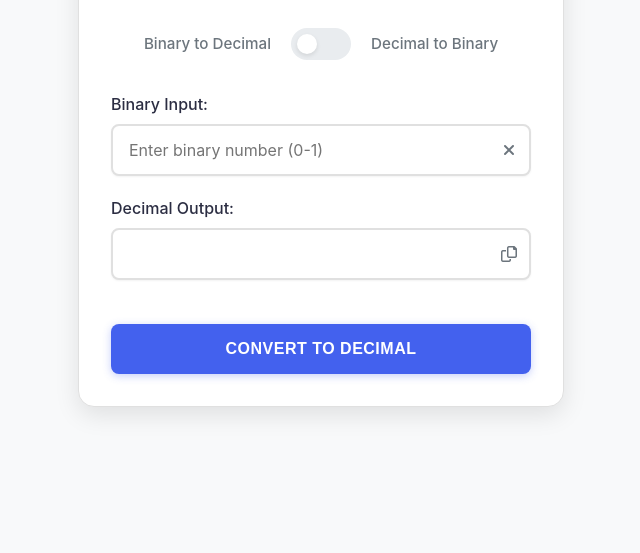
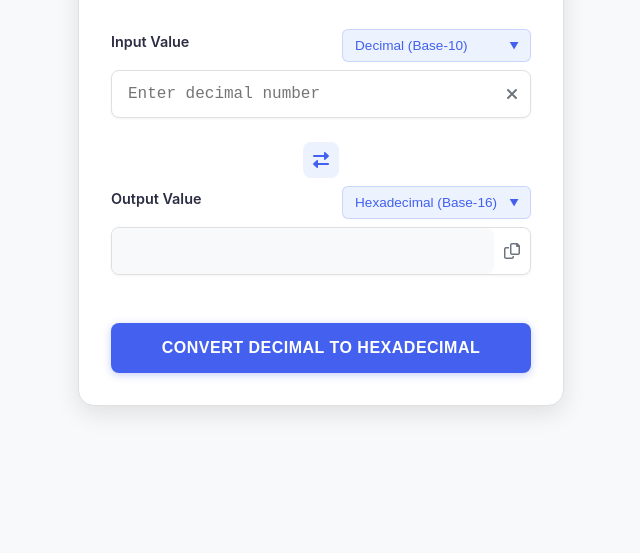
Before and after one commit to Hrk84ya/B2D, a plain HTML site: page index.html in a window 1280 px wide. Shown: the part 247-800 px from the top of the page, without its empty margins (319-959 px from the left). Drawn offline with Linux system fonts and the light colour scheme.

Commit message:
Added multiple number conversions

```diff
--- a/index.html
+++ b/index.html
@@ -10,27 +10,50 @@
 <body>
     <div class="container">
         <h1>Number System Converter</h1>
-        <div class="toggle-container">
-            <span>Binary to Decimal</span>
-            <label class="switch">
-                <input type="checkbox" id="conversionMode">
-                <span class="slider round"></span>
-            </label>
-            <span>Decimal to Binary</span>
-        </div>
+
         <form id="converterForm">
+            <!-- Input Section -->
             <div class="field">
-                <label for="inputValue" id="inputLabel">Binary Input:</label>
+                <div class="field-header">
+                    <label for="inputValue" id="inputLabel">Input Value</label>
+                    <div class="select-container">
+                        <select id="inputType" class="number-type-selector">
+                            <option value="binary">Binary (Base-2)</option>
+                            <option value="decimal" selected>Decimal (Base-10)</option>
+                            <option value="hex">Hexadecimal (Base-16)</option>
+                            <option value="octal">Octal (Base-8)</option>
+                        </select>
+                    </div>
+                </div>
                 <div class="input-container">
-                    <input type="text" id="inputValue" placeholder="Enter binary number" required>
-                    <button type="button" id="clearInput" class="icon-button">
+                    <input type="text" id="inputValue" placeholder="Enter number" required>
+                    <button type="button" id="clearInput" class="icon-button" title="Clear input">
                         <i class="fas fa-times"></i>
                     </button>
                 </div>
                 <span id="inputError" class="error-message"></span>
             </div>
+
+            <!-- Swap Button -->
+            <div class="swap-container">
+                <button type="button" id="swapButton" class="icon-button" title="Swap input and output">
+                    <i class="fas fa-exchange-alt"></i>
+                </button>
+            </div>
+
+            <!-- Output Section -->
             <div class="field">
-                <label for="outputValue" id="outputLabel">Decimal Output:</label>
+                <div class="field-header">
+                    <label for="outputValue" id="outputLabel">Output Value</label>
+                    <div class="select-container">
+                        <select id="outputType" class="number-type-selector">
+                            <option value="binary">Binary (Base-2)</option>
+                            <option value="decimal">Decimal (Base-10)</option>
+                            <option value="hex" selected>Hexadecimal (Base-16)</option>
+                            <option value="octal">Octal (Base-8)</option>
+                        </select>
+                    </div>
+                </div>
                 <div class="input-container">
                     <input type="text" id="outputValue" disabled>
                     <button type="button" id="copyOutput" class="icon-button" title="Copy to clipboard">
@@ -38,6 +61,7 @@
                     </button>
                 </div>
             </div>
+
             <button type="submit" id="convertButton">Convert</button>
         </form>
     </div>
--- a/script.js
+++ b/script.js
@@ -4,45 +4,62 @@ document.addEventListener('DOMContentLoaded', function() {
     const inputField = document.getElementById('inputValue');
     const outputField = document.getElementById('outputValue');
     const errorElement = document.getElementById('inputError');
-    const toggle = document.getElementById('conversionMode');
-    const inputLabel = document.getElementById('inputLabel');
-    const outputLabel = document.getElementById('outputLabel');
+    const inputType = document.getElementById('inputType');
+    const outputType = document.getElementById('outputType');
+    const swapButton = document.getElementById('swapButton');
     const clearButton = document.getElementById('clearInput');
     const copyButton = document.getElementById('copyOutput');
     const convertButton = document.getElementById('convertButton');
 
-    // Initialize the UI
-    updateUILabels();
+    // Number system configurations
+    const numberSystems = {
+        binary: {
+            name: 'Binary',
+            base: 2,
+            prefix: '0b',
+            pattern: /^[01]+$/,
+            error: 'Please enter a valid binary number (0-1)'
+        },
+        decimal: {
+            name: 'Decimal',
+            base: 10,
+            prefix: '',
+            pattern: /^\d+$/,
+            error: 'Please enter a valid decimal number (0-9)'
+        },
+        hex: {
+            name: 'Hexadecimal',
+            base: 16,
+            prefix: '0x',
+            pattern: /^[0-9a-fA-F]+$/,
+            error: 'Please enter a valid hexadecimal number (0-9, A-F)'
+        },
+        octal: {
+            name: 'Octal',
+            base: 8,
+            prefix: '0o',
+            pattern: /^[0-7]+$/,
+            error: 'Please enter a valid octal number (0-7)'
+        }
+    };
+
+    // Initialize the application
+    init();
 
     // Event Listeners
-    toggle.addEventListener('change', toggleConversionMode);
     form.addEventListener('submit', handleConversion);
+    inputType.addEventListener('change', handleInputChange);
+    outputType.addEventListener('change', handleInputChange);
+    swapButton.addEventListener('click', swapConversion);
     clearButton.addEventListener('click', clearInput);
     copyButton.addEventListener('click', copyToClipboard);
     inputField.addEventListener('input', handleInput);
     inputField.addEventListener('keydown', handleKeyDown);
 
-    // Toggle between binary and decimal conversion
-    function toggleConversionMode() {
-        // Clear all fields when toggling
-        inputField.value = '';
-        outputField.value = '';
-        errorElement.textContent = '';
-        updateUILabels();
-        inputField.focus();
-    }
-
-    // Update UI labels based on conversion mode
-    function updateUILabels() {
-        const isBinaryToDecimal = !toggle.checked;
-        inputLabel.textContent = isBinaryToDecimal ? 'Binary Input:' : 'Decimal Input:';
-        outputLabel.textContent = isBinaryToDecimal ? 'Decimal Output:' : 'Binary Output:';
-        inputField.placeholder = isBinaryToDecimal
-            ? 'Enter binary number (0-1)'
-            : 'Enter decimal number';
-        convertButton.textContent = isBinaryToDecimal
-            ? 'Convert to Decimal'
-            : 'Convert to Binary';
+    // Initialize the application
+    function init() {
+        updatePlaceholder();
+        updateConvertButtonText();
     }
 
     // Handle form submission
@@ -66,12 +83,38 @@ document.addEventListener('DOMContentLoaded', function() {
         }
     }
 
-    // Handle Enter key in input field
-    function handleKeyDown(e) {
-        if (e.key === 'Enter') {
-            e.preventDefault();
+    // Handle input type changes
+    function handleInputChange() {
+        // Clear previous results
+        inputField.value = '';
+        outputField.value = '';
+        errorElement.textContent = '';
+
+        // Update UI
+        updatePlaceholder();
+        updateConvertButtonText();
+        inputField.focus();
+    }
+
+    // Swap input and output types
+    function swapConversion() {
+        const tempType = inputType.value;
+        inputType.value = outputType.value;
+        outputType.value = tempType;
+
+        // Swap values if they exist
+        if (outputField.value) {
+            inputField.value = outputField.value;
             convert();
+        } else {
+            inputField.value = '';
+            outputField.value = '';
         }
+
+        // Update UI
+        updatePlaceholder();
+        updateConvertButtonText();
+        inputField.focus();
     }
 
     // Clear input field
@@ -88,53 +131,71 @@ document.addEventListener('DOMContentLoaded', function() {
 
         navigator.clipboard.writeText(outputField.value).then(() => {
             // Visual feedback
-            const originalText = copyButton.innerHTML;
+            const originalIcon = copyButton.innerHTML;
             copyButton.innerHTML = '<i class="fas fa-check"></i>';
-            copyButton.style.color = 'var(--primary-color)';
+            copyButton.style.color = 'var(--success-color)';
 
             setTimeout(() => {
-                copyButton.innerHTML = originalText;
+                copyButton.innerHTML = originalIcon;
                 copyButton.style.color = '';
             }, 2000);
         }).catch(err => {
             console.error('Failed to copy text: ', err);
+            errorElement.textContent = 'Failed to copy to clipboard';
         });
     }
 
-    // Validate input based on conversion mode
+    // Handle Enter key in input field
+    function handleKeyDown(e) {
+        if (e.key === 'Enter') {
+            e.preventDefault();
+            convert();
+        }
+    }
+
+    // Update input placeholder based on selected type
+    function updatePlaceholder() {
+        const type = inputType.value;
+        const system = numberSystems[type];
+        inputField.placeholder = `Enter ${system.name.toLowerCase()} number${system.prefix ? ` (${system.prefix}...)` : ''}`;
+    }
+
+    // Update convert button text based on conversion
+    function updateConvertButtonText() {
+        const fromType = numberSystems[inputType.value].name;
+        const toType = numberSystems[outputType.value].name;
+        convertButton.textContent = `Convert ${fromType} to ${toType}`;
+    }
+
+    // Validate input based on selected number system
     function validateInput(value) {
-        const isBinaryToDecimal = !toggle.checked;
+        const type = inputType.value;
+        const system = numberSystems[type];
 
-        if (value === '') {
+        // Remove any prefix for validation
+        const cleanValue = value.replace(new RegExp(`^${system.prefix}`, 'i'), '');
+
+        if (cleanValue === '') {
             errorElement.textContent = 'Please enter a value';
             return false;
         }
 
-        if (isBinaryToDecimal) {
-            // Validate binary input (only 0s and 1s)
-            if (!/^[01]+$/.test(value)) {
-                errorElement.textContent = 'Invalid binary number. Only 0 and 1 are allowed.';
-                return false;
-            }
-        } else {
-            // Validate decimal input (only digits)
-            if (!/^\d+$/.test(value)) {
-                errorElement.textContent = 'Invalid decimal number. Only digits 0-9 are allowed.';
-                return false;
-            }
+        if (!system.pattern.test(cleanValue)) {
+            errorElement.textContent = system.error;
+            return false;
+        }
 
-            // Check if the number is too large
-            if (BigInt(value) > Number.MAX_SAFE_INTEGER) {
-                errorElement.textContent = 'Number is too large. Please enter a smaller number.';
-                return false;
-            }
+        // Additional validation for decimal numbers to prevent overflow
+        if (type === 'decimal' && BigInt(cleanValue) > Number.MAX_SAFE_INTEGER) {
+            errorElement.textContent = 'Number is too large. Please enter a smaller number.';
+            return false;
         }
 
         errorElement.textContent = '';
         return true;
     }
 
-    // Perform the conversion
+    // Convert between number systems
     function convert() {
         const inputValue = inputField.value.trim();
 
@@ -150,20 +211,39 @@ document.addEventListener('DOMContentLoaded', function() {
         }
 
         try {
-            const isBinaryToDecimal = !toggle.checked;
+            const fromType = inputType.value;
+            const toType = outputType.value;
+            const fromSystem = numberSystems[fromType];
+            const toSystem = numberSystems[toType];
 
-            if (isBinaryToDecimal) {
-                // Binary to Decimal conversion
-                const decimalValue = parseInt(inputValue, 2);
-                outputField.value = decimalValue.toString();
+            // Remove prefix if present
+            const cleanInput = inputValue.replace(new RegExp(`^${fromSystem.prefix}`, 'i'), '');
+
+            // Convert to decimal first
+            let decimalValue;
+            if (fromType === 'decimal') {
+                decimalValue = BigInt(cleanInput);
             } else {
-                // Decimal to Binary conversion
-                const decimalValue = BigInt(inputValue);
-                outputField.value = decimalValue.toString(2);
+                decimalValue = BigInt('0' + fromSystem.prefix + cleanInput);
             }
+
+            // Convert from decimal to target system
+            let result;
+            if (toType === 'decimal') {
+                result = decimalValue.toString();
+            } else {
+                result = toSystem.prefix + decimalValue.toString(toSystem.base);
+            }
+
+            // Convert to uppercase for hex output
+            if (toType === 'hex') {
+                result = result.toUpperCase();
+            }
+
+            outputField.value = result;
         } catch (error) {
             console.error('Conversion error:', error);
-            errorElement.textContent = 'An error occurred during conversion. Please try again.';
+            errorElement.textContent = 'An error occurred during conversion. Please check your input.';
             outputField.value = '';
         }
     }
--- a/styles.css
+++ b/styles.css
@@ -138,63 +138,154 @@ input:focus + .slider {
 }
 
 .field {
-    margin-bottom: 20px;
+    margin-bottom: 1.5rem;
+    position: relative;
+}
+
+.field-header {
+    display: flex;
+    justify-content: space-between;
+    align-items: center;
+    margin-bottom: 0.5rem;
 }
 
 label {
     display: block;
-    font-size: 16px;
-    margin-bottom: 8px;
-    font-weight: 500;
+    font-size: 0.9rem;
+    font-weight: 600;
+    color: var(--text-color);
+    margin-bottom: 0.5rem;
 }
 
 .input-container {
     position: relative;
     display: flex;
     align-items: center;
+    box-shadow: 0 1px 3px rgba(0, 0, 0, 0.05);
+    border-radius: 8px;
+    background-color: var(--container-bg);
+    border: 1px solid var(--border-color);
+    transition: all 0.2s ease;
+}
+
+.input-container:focus-within {
+    border-color: var(--primary-color);
+    box-shadow: 0 0 0 3px color-mix(in srgb, var(--primary-color) 15%, transparent);
 }
 
 input[type="text"] {
     width: 100%;
-    padding: 0.875rem 3rem 0.875rem 1rem;
+    padding: 0.875rem 1rem;
     font-size: 1rem;
-    font-family: inherit;
-    border: 2px solid var(--border-color);
+    font-family: 'Fira Code', 'Roboto Mono', monospace;
+    border: none;
+    background: transparent;
+    color: var(--text-color);
     border-radius: 8px;
+    transition: all 0.2s ease;
     box-sizing: border-box;
-    transition: all 0.2s ease;
-    background-color: var(--container-bg);
-    color: var(--text-color);
-    box-shadow: 0 1px 2px rgba(0, 0, 0, 0.05);
 }
 
 input[type="text"]:focus {
-    border-color: var(--primary-color);
     outline: none;
-    box-shadow: 0 0 0 3px color-mix(in srgb, var(--primary-color) 15%, transparent);
+}
+
+input[type="text"]:disabled {
+    background-color: var(--bg-color);
+    cursor: not-allowed;
+    opacity: 0.9;
 }
 
 .icon-button {
-    position: absolute;
-    right: 8px;
     background: none;
     border: none;
     color: var(--text-secondary);
     cursor: pointer;
-    padding: 6px;
+    padding: 0.5rem;
     font-size: 1rem;
     transition: all 0.2s ease;
     display: flex;
     align-items: center;
     justify-content: center;
     border-radius: 50%;
-    width: 28px;
-    height: 28px;
+    width: 36px;
+    height: 36px;
+    flex-shrink: 0;
 }
 
 .icon-button:hover {
     color: var(--primary-color);
     background-color: var(--primary-light);
+}
+
+.icon-button:active {
+    transform: scale(0.95);
+}
+
+/* Number type selector styles */
+.select-container {
+    position: relative;
+    min-width: 150px;
+}
+
+.number-type-selector {
+    appearance: none;
+    -webkit-appearance: none;
+    -moz-appearance: none;
+    width: 100%;
+    padding: 0.5rem 2rem 0.5rem 0.75rem;
+    font-size: 0.85rem;
+    font-weight: 500;
+    color: var(--primary-color);
+    background-color: var(--primary-light);
+    border: 1px solid color-mix(in srgb, var(--primary-color) 20%, transparent);
+    border-radius: 6px;
+    cursor: pointer;
+    transition: all 0.2s ease;
+}
+
+.number-type-selector:hover {
+    background-color: color-mix(in srgb, var(--primary-light) 90%, var(--primary-color));
+}
+
+.select-container::after {
+    content: '▼';
+    position: absolute;
+    top: 50%;
+    right: 0.75rem;
+    transform: translateY(-50%);
+    color: var(--primary-color);
+    font-size: 0.6rem;
+    pointer-events: none;
+}
+
+/* Swap button */
+.swap-container {
+    display: flex;
+    justify-content: center;
+    margin: 0.5rem 0;
+}
+
+#swapButton {
+    background-color: var(--primary-light);
+    color: var(--primary-color);
+    border-radius: 8px;
+    transition: all 0.2s ease;
+}
+
+#swapButton:hover {
+    background-color: var(--primary-color);
+    color: white;
+    transform: rotate(180deg);
+}
+
+/* Input prefix */
+.input-prefix {
+    padding: 0 0.5rem;
+    font-size: 0.9rem;
+    color: var(--text-secondary);
+    font-family: 'Fira Code', 'Roboto Mono', monospace;
+    user-select: none;
 }
 
 button[type="submit"] {
@@ -235,17 +326,32 @@ button[type="submit"]:active {
 }
 
 /* Responsive adjustments */
-@media (max-width: 480px) {
+@media (max-width: 768px) {
     .container {
         width: 95%;
-        padding: 20px 15px;
+        padding: 1.5rem 1rem;
     }
 
     h1 {
-        font-size: 24px;
+        font-size: 1.5rem;
+        margin-bottom: 1.5rem;
     }
 
-    .toggle-container {
-        font-size: 14px;
+    .field-header {
+        flex-direction: column;
+        align-items: flex-start;
+        gap: 0.5rem;
+    }
+
+    .select-container {
+        width: 100%;
+    }
+
+    .number-type-selector {
+        width: 100%;
+    }
+
+    #swapButton {
+        margin: 0.5rem 0;
     }
 }
```
Also changed, not shown: 1 other file.
